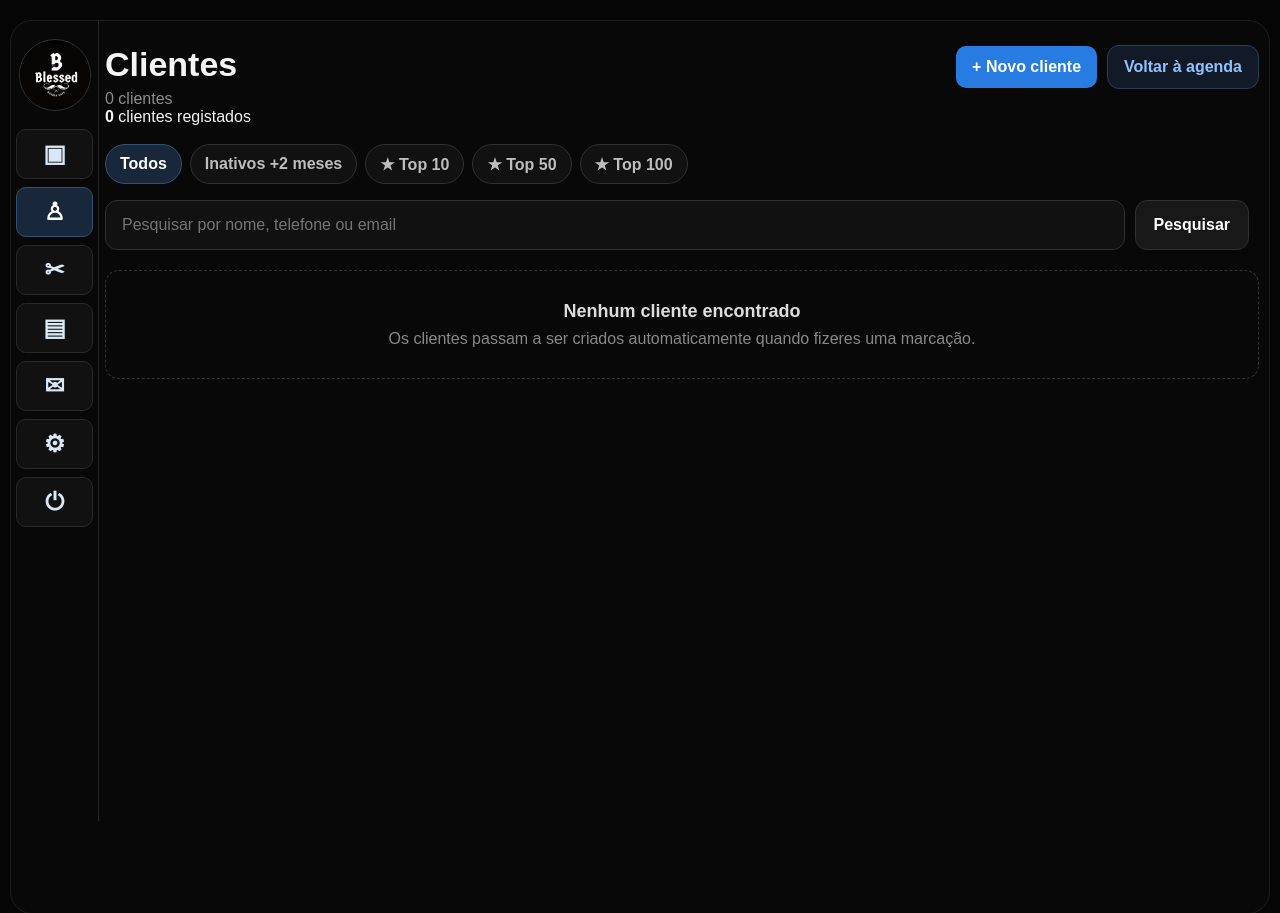
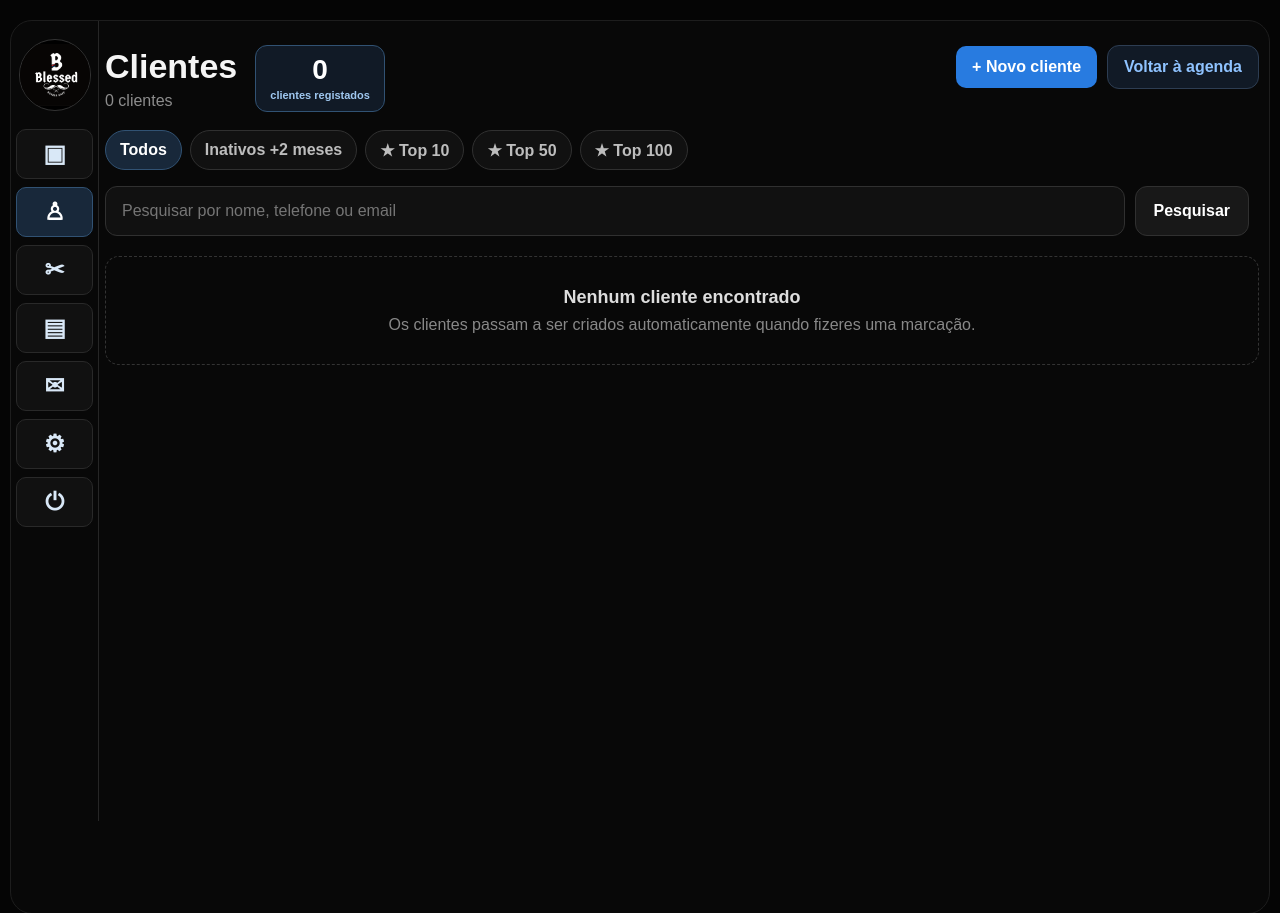
Before and after one commit to pajogusi/pjcorelabs, a Flask app: page /clientes in a window 1280 px wide. Shown: the top 913 px of the page. Run offline with Flask 3, Linux system fonts and the light colour scheme; data that the repository does not hold is empty; parts of the project's set-up code (start-up, migrations or seed data) failed here and were passed over.

Commit message:
Destaca contador total de clientes

```diff
--- a/templates/clientes.html
+++ b/templates/clientes.html
@@ -8,6 +8,13 @@
     <link rel="stylesheet" href="{{ url_for('static', filename='sidebar.css') }}">
     <link rel="stylesheet" href="{{ url_for('static', filename='clientes.css') }}">
     <link rel="stylesheet" href="{{ url_for('static', filename='screensaver.css') }}">
+    <style>
+        .clientes-titulo-bloco{display:flex;align-items:center;gap:18px;flex-wrap:wrap}
+        .contador-clientes{min-width:122px;padding:10px 14px;border:1px solid #315273;border-radius:12px;background:#111a26;text-align:center}
+        .contador-clientes strong{display:block;color:#fff;font-size:28px;line-height:1;font-weight:800}
+        .contador-clientes span{display:block;margin-top:5px;color:#9fc7ef;font-size:11px;font-weight:700;white-space:nowrap}
+        @media(max-width:650px){.clientes-titulo-bloco{align-items:flex-start}.contador-clientes{min-width:112px}}
+    </style>
 </head>
 <body>
 <div class="app app-semana">
```
